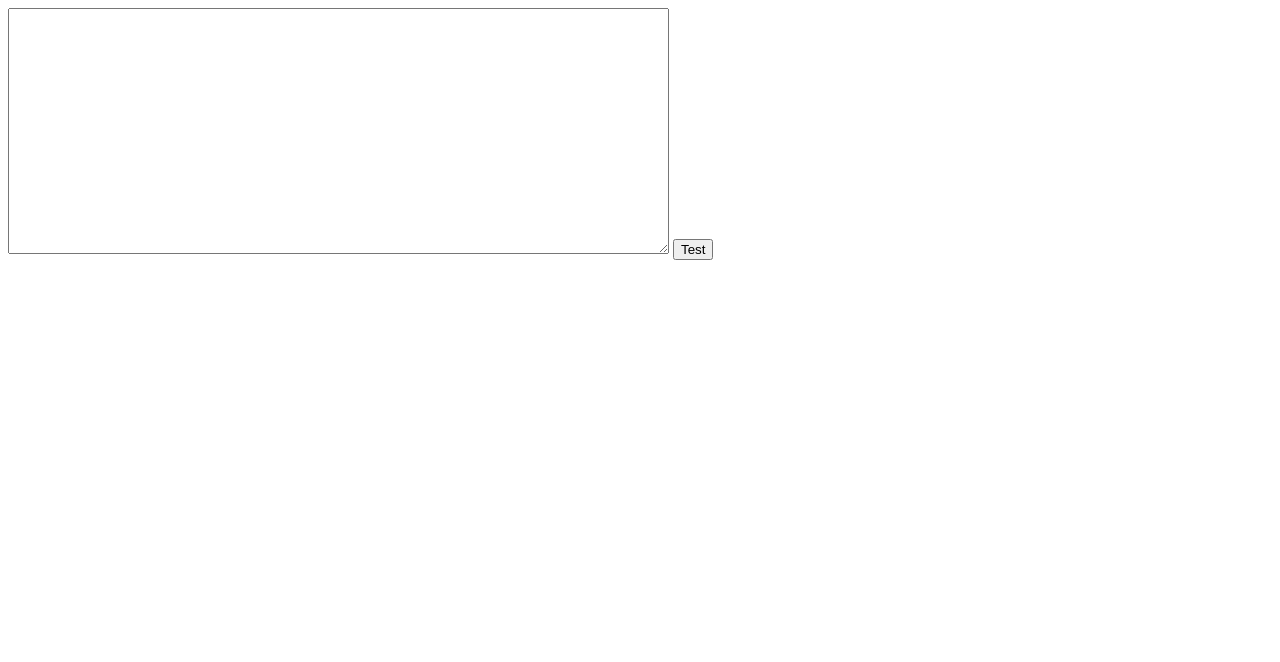
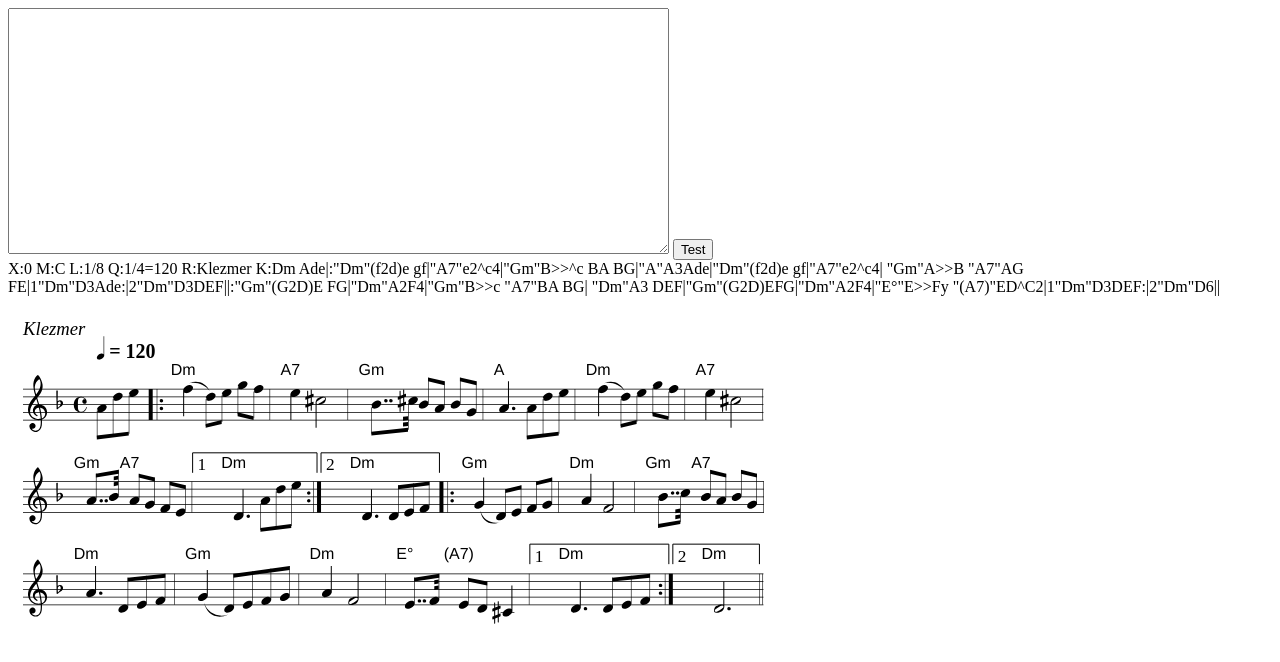
Before and after one commit to yalishanda42/musical-inspiration, a plain HTML site: page index.html in a window 1280 px wide. Drawn offline with Linux system fonts and the light colour scheme.

Commit message:
Add sample track

```diff
--- a/index.html
+++ b/index.html
@@ -11,6 +11,14 @@
     <body>
         <textarea id="testTextarea" rows="16" cols="80"></textarea>
         <button id="testButton" type="button">Test</button>
-        <div id="sheetmusic"></div>
+        <div id="sheetmusic">X:0
+M:C
+L:1/8
+Q:1/4=120
+R:Klezmer
+K:Dm
+Ade|:"Dm"(f2d)e gf|"A7"e2^c4|"Gm"B>>^c BA BG|"A"A3Ade|"Dm"(f2d)e gf|"A7"e2^c4|
+"Gm"A>>B "A7"AG FE|1"Dm"D3Ade:|2"Dm"D3DEF||:"Gm"(G2D)E FG|"Dm"A2F4|"Gm"B>>c "A7"BA BG|
+"Dm"A3 DEF|"Gm"(G2D)EFG|"Dm"A2F4|"E°"E>>Fy "(A7)"ED^C2|1"Dm"D3DEF:|2"Dm"D6||</div>
     </body>
 </html>
```
